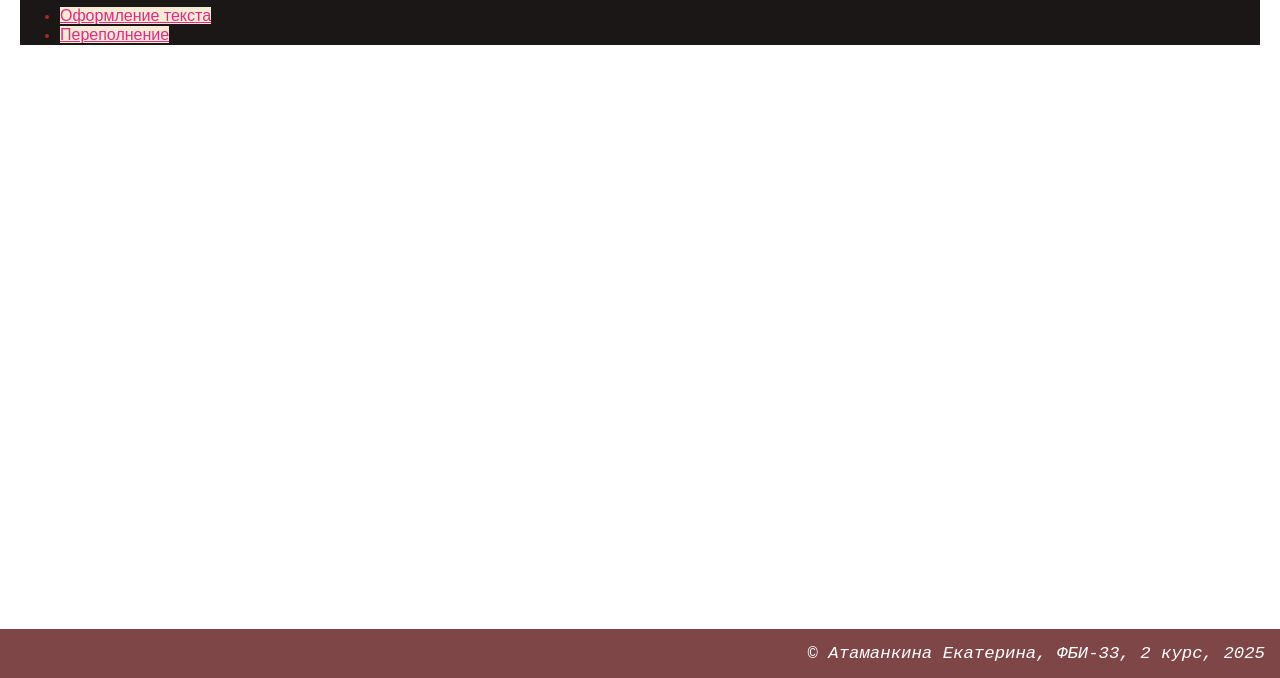
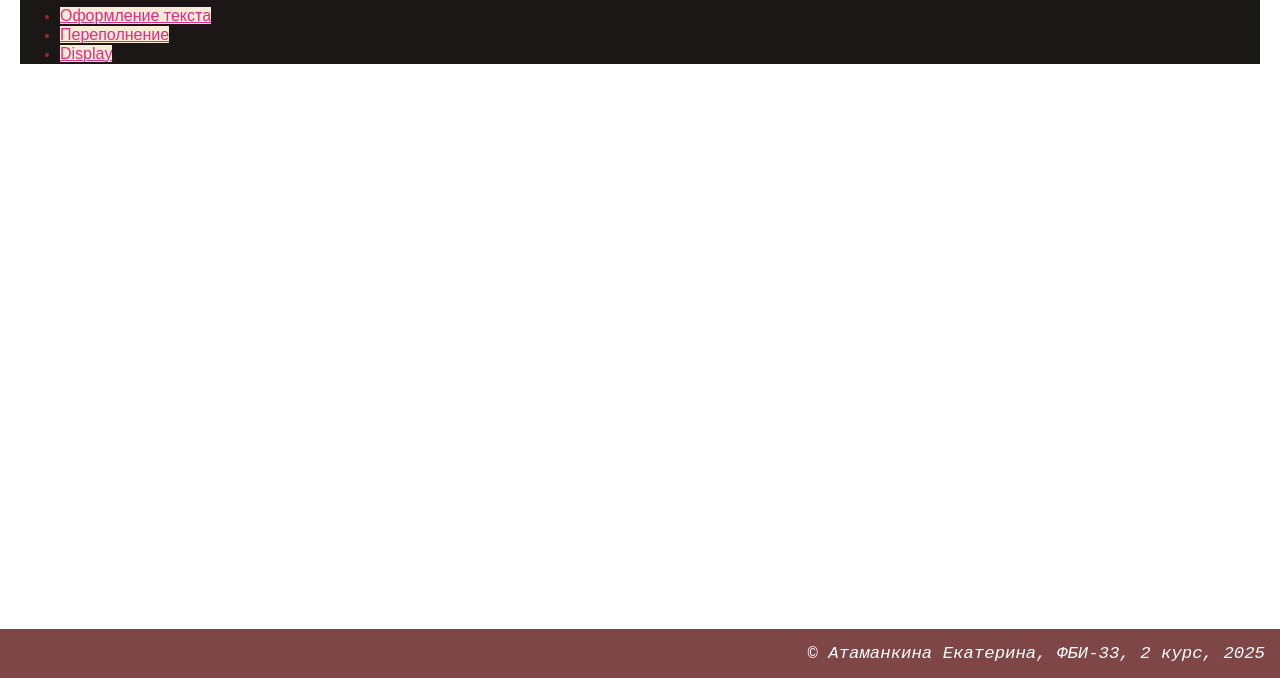
Before and after one commit to tmnknkt/web-front-labs, a plain HTML site: page lab3/lab3.html in a window 1280 px wide. Shown: the part 122-800 px from the top of the page. Drawn offline with Linux system fonts and the light colour scheme.

Commit message:
Добавление Diaplay в меню 3 лабораторной

```diff
--- a/lab3/lab3.html
+++ b/lab3/lab3.html
@@ -22,6 +22,7 @@
         <ul>
             <li><a href="citations.html">Оформление текста</a></li>
             <li><a href="book.html">Переполнение</a></li>
+            <li><a href="display.html">Display</a></li>
 
         </ul>
     </main>
```
